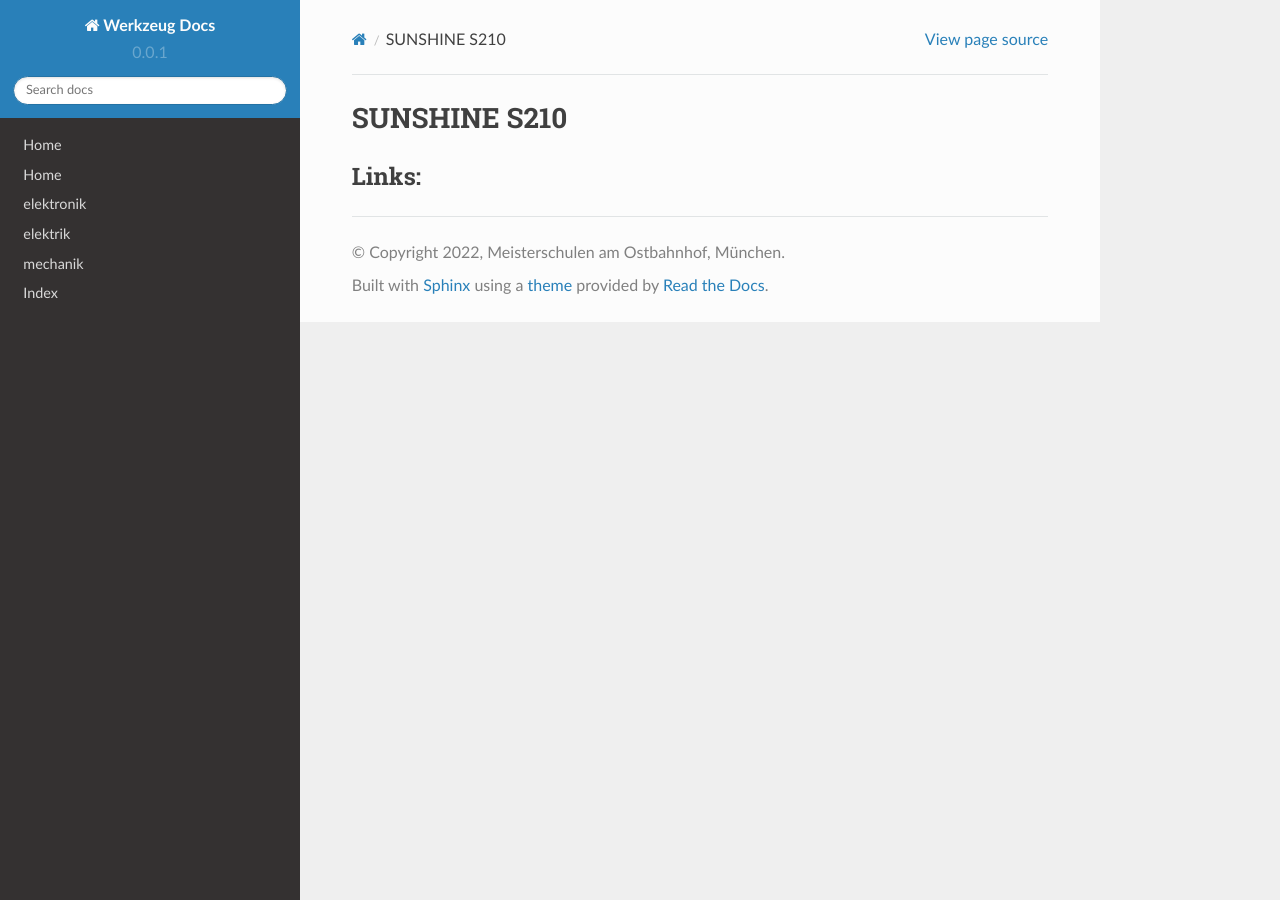
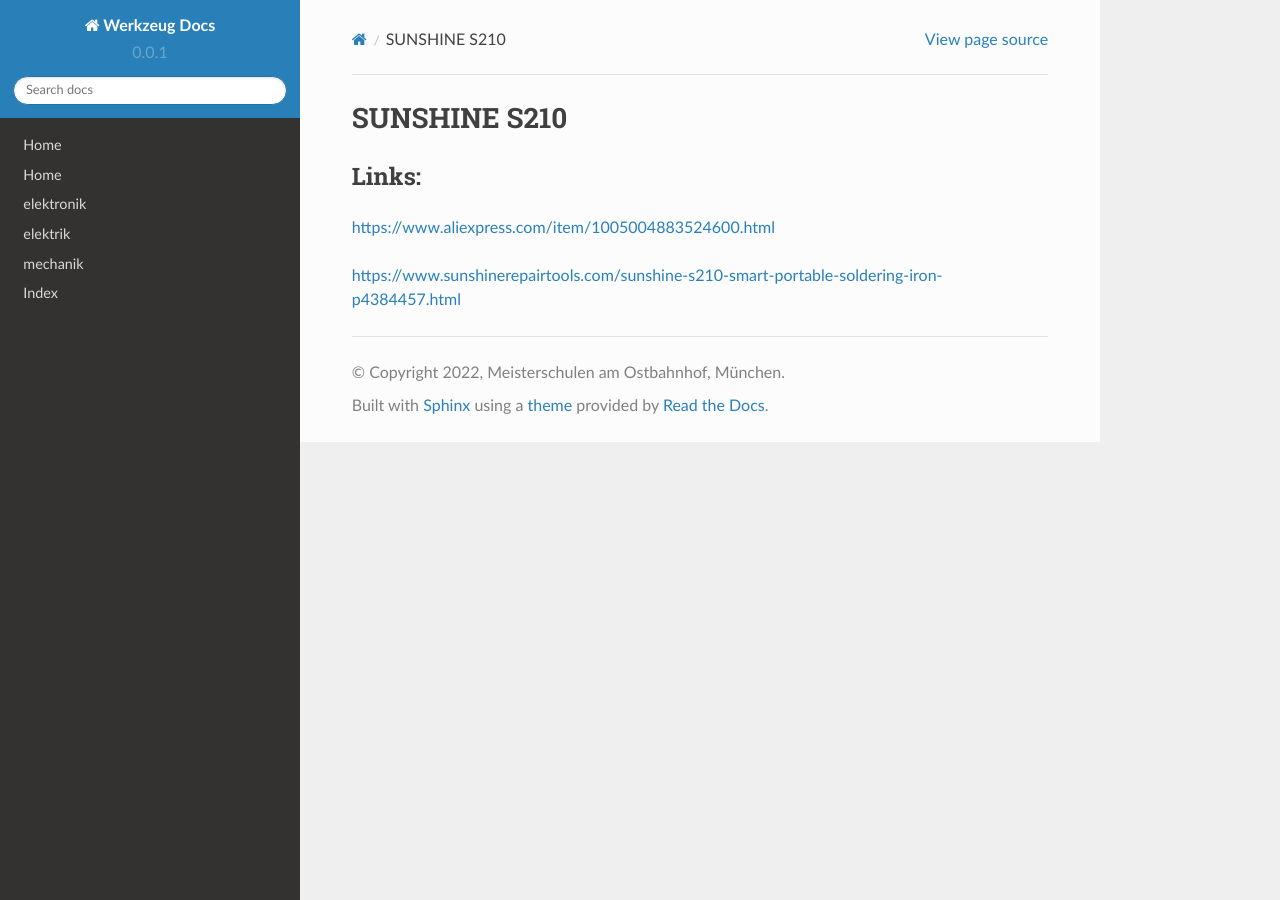
Before and after one commit to diplfranzhoepfinger/werkzeug-docs, a Sphinx documentation site: the page built from docs/elektronik/loeten/heisses_werkzeug/loetkolben/sunshine/SUNSHINE-S210.md, in a window 1280 px wide. Built offline with Sphinx 7.4.7 and the Read the Docs theme 2.0.0, drawn with Linux system fonts in a browser that asks for light colours; pages that are not in the unit, such as notebooks, are missing from menus; some of the changed lines change nothing that is shown.

Commit message:
Create SUNSHINE-S210.md

```diff
--- a/docs/elektronik/loeten/heisses_werkzeug/loetkolben/sunshine/SUNSHINE-S210.md
+++ b/docs/elektronik/loeten/heisses_werkzeug/loetkolben/sunshine/SUNSHINE-S210.md
@@ -1,3 +1,7 @@
 # SUNSHINE S210
 
 ## Links:
+
+[https://www.aliexpress.com/item/1005004883524600.html](https://www.aliexpress.com/item/1005004883524600.html)
+
+[https://www.sunshinerepairtools.com/sunshine-s210-smart-portable-soldering-iron-p4384457.html](https://www.sunshinerepairtools.com/sunshine-s210-smart-portable-soldering-iron-p4384457.html)
```
